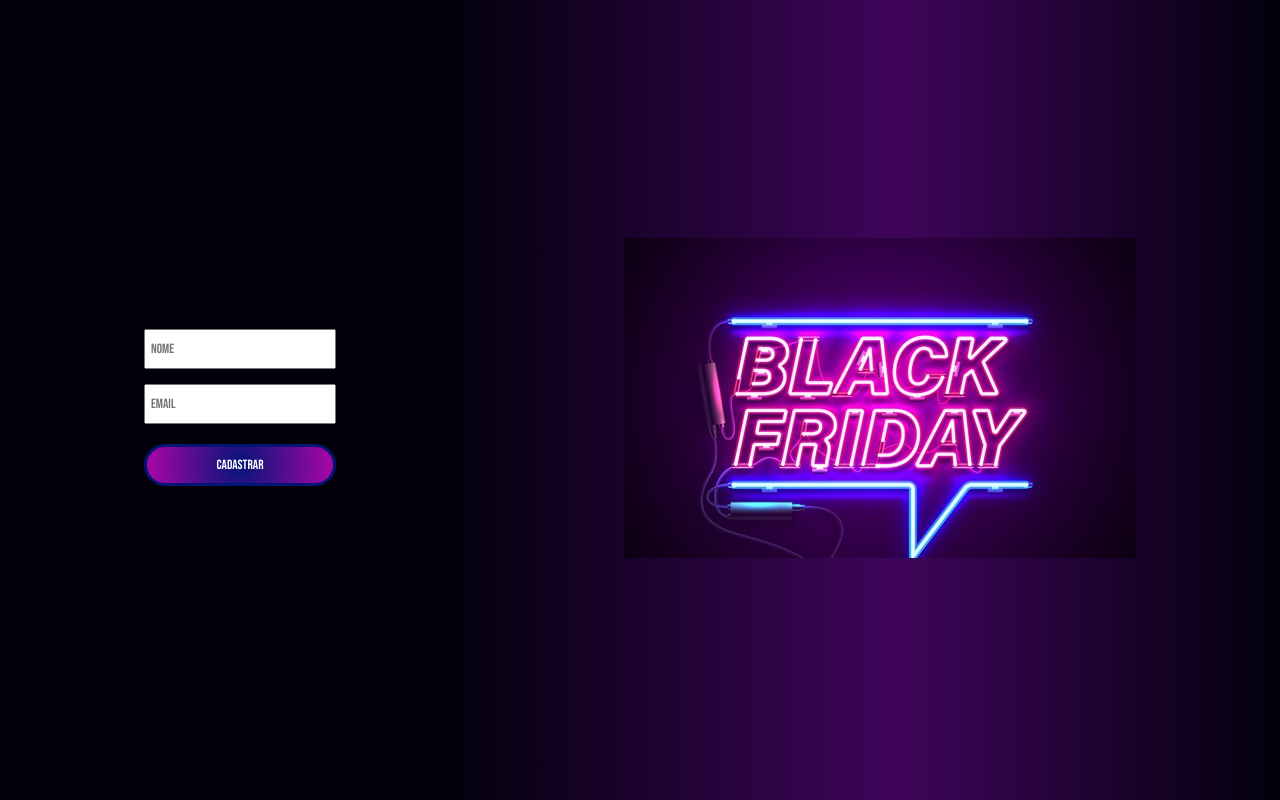
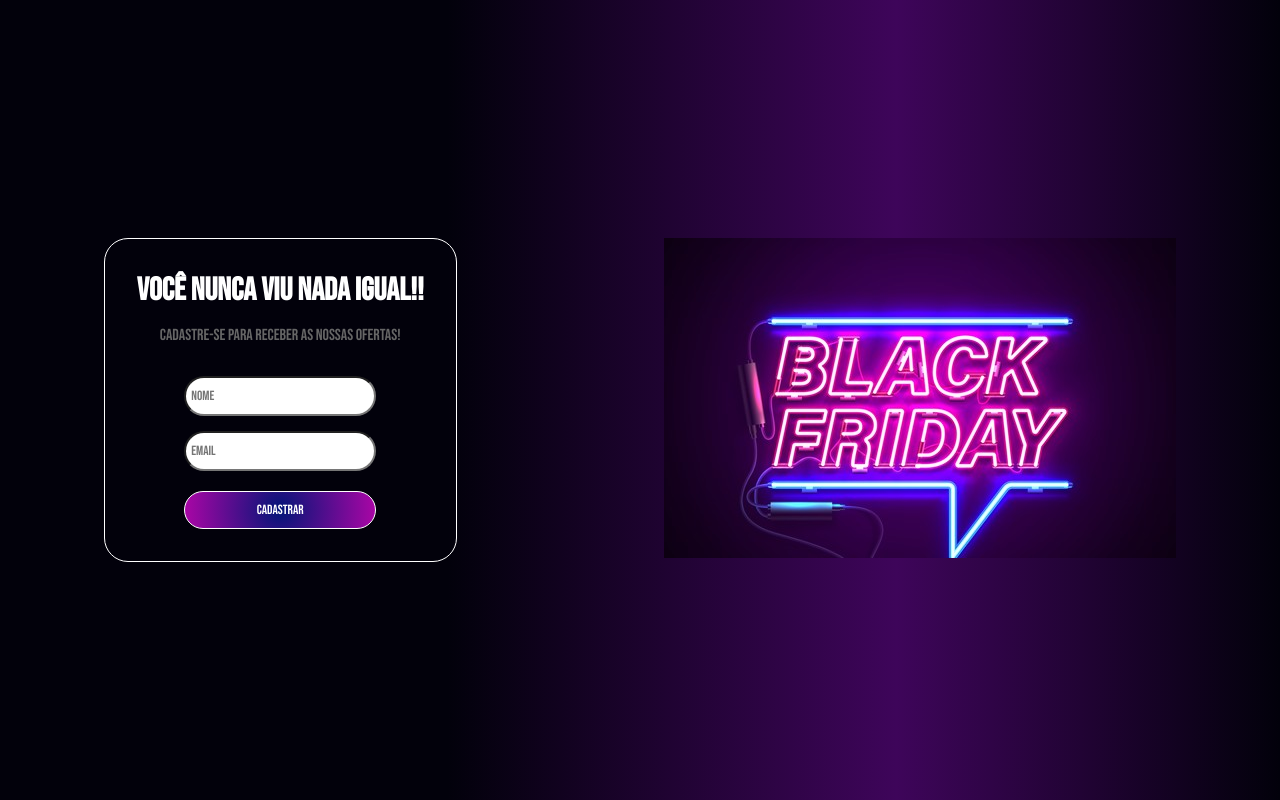
Before and after one commit to alineawam/-landingpage-blackfriday, a plain HTML site: page index.html in a window 1280 px wide. Drawn offline with Linux system fonts and the light colour scheme.

Commit message:
adicionar borda

```diff
--- a/css/index.css
+++ b/css/index.css
@@ -1,3 +1,15 @@
+h4{
+	font-size: 2rem;
+    color: #fff;
+}
+
+p{
+    cfont-size: 1.7rem;
+    color: #666;
+    padding: 1rem 0;
+}
+
+
 * {
 	margin: 0;
 	padding: 0;
@@ -37,6 +49,7 @@ input {
 	width: 12rem;
 	height: 2.5rem;
 	padding: 5px;
+	border-radius: 5rem;
 }
 
 .btn {
@@ -47,7 +60,7 @@ input {
 	margin-top: 5px;
     color: #fff;
 	padding:10px 20px;
-	border: 0.2rem solid rgba(2,21,119,1);
+	border: 0.1rem solid #fff;
 	text-transform:uppercase;
 	border-radius: 5rem;
 	cursor:pointer;
@@ -57,6 +70,9 @@ input {
 
 .form {
 	display: flex;
+	border: 0.1rem solid #fff;
+	padding: 2rem;
+	border-radius: 1.5rem;
 	justify-content: center;
 	align-items: center;
 	flex-direction: column;
--- a/index.html
+++ b/index.html
@@ -18,6 +18,8 @@
         </header>
         <section class="home">
             <div class="form">
+                <h4>Você nunca viu nada igual!!</h4>
+                <p>Cadastre-se para receber as nossas ofertas!</p>
                 <!-- <form> -->
                     <div class="input-container">
                         <input id="name" placeholder="Nome" type="text">
```
